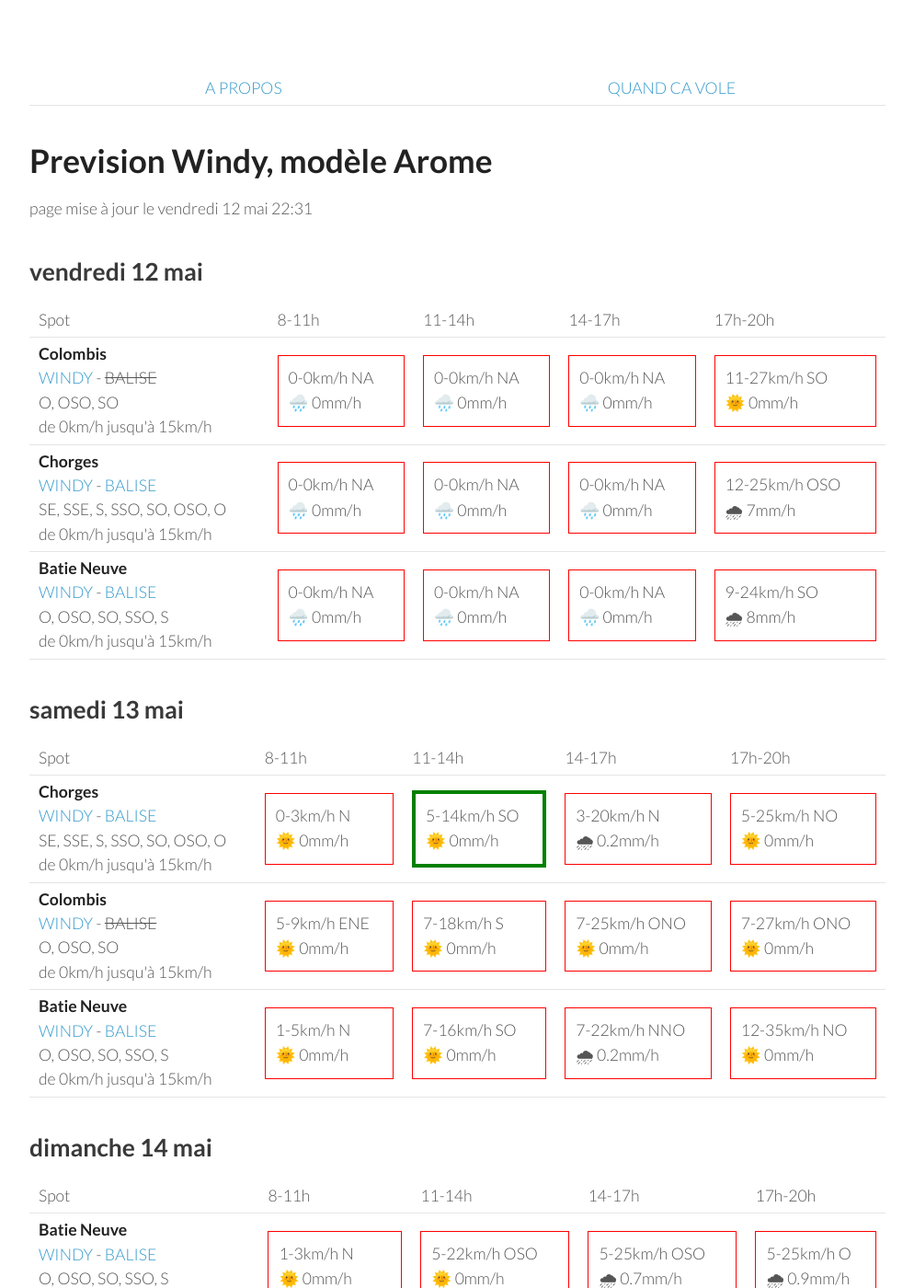
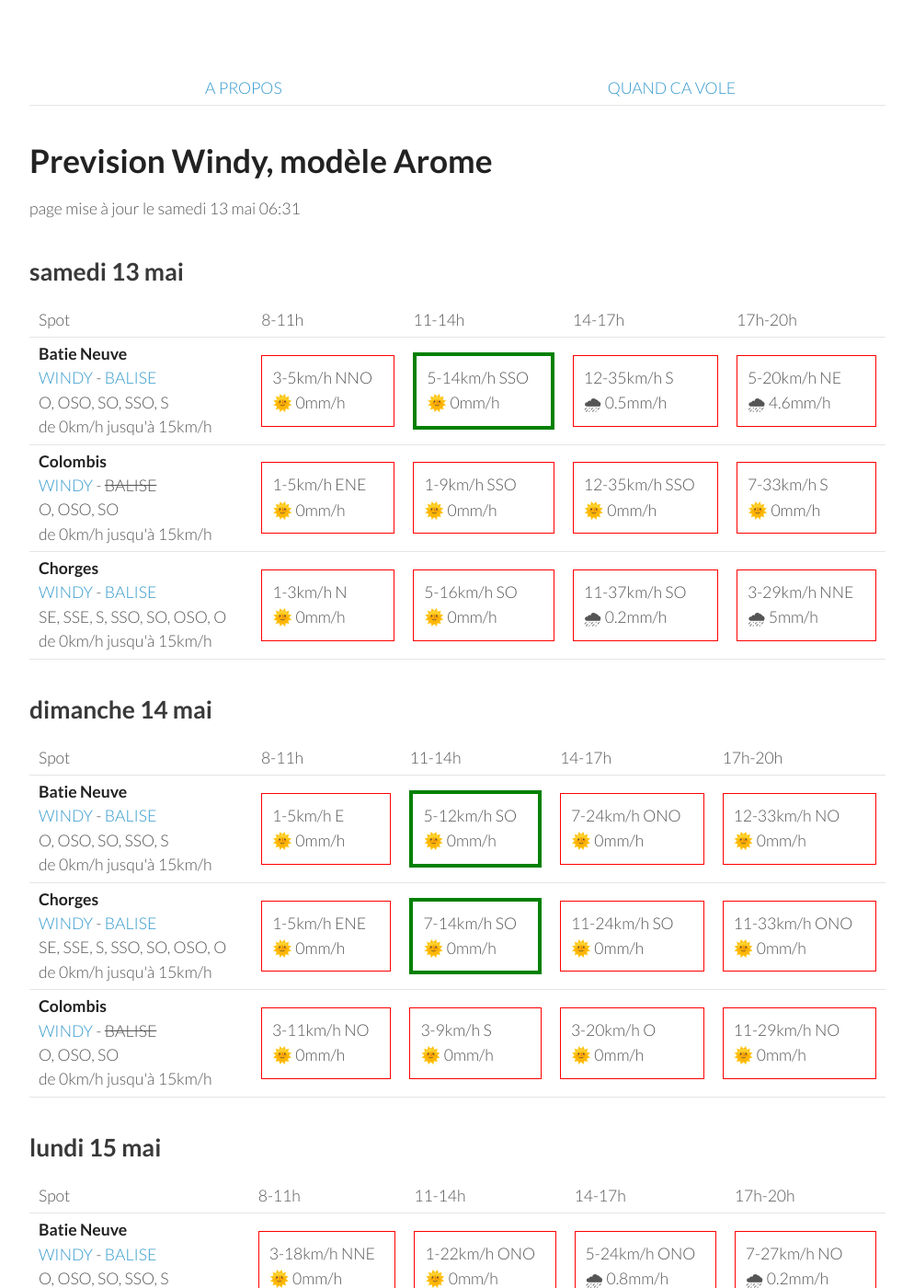
Before and after one commit to parapente-dans-le-nord/parapente-dans-le-nord.github.io, a Jekyll site: the page built from serre_poncon.markdown, in a window 1280 px wide and 1400 px high. Shown: the whole window at 92% size, without its empty margins (26-1020 px from the left). Built offline with Jekyll 4.4.1, drawn with Linux system fonts in a browser that asks for light colours; some of the changed text lies outside the part shown.

Commit message:
update index.markdown

```diff
--- a/serre_poncon.markdown
+++ b/serre_poncon.markdown
@@ -7,51 +7,8 @@ title:  "Tous les spots"
 {: .links}
 
 # Prevision Windy, modèle Arome
-page mise à jour le vendredi 12 mai 22:31
+page mise à jour le samedi 13 mai 06:31
 
-## vendredi 12 mai
-
-{::nomarkdown}
-<table>
-  <tbody>
-    <tr>
-      <td>Spot</td>
-      <td>8-11h</td>
-      <td>11-14h</td>
-      <td>14-17h</td>
-      <td>17h-20h</td>
-    </tr>
-<tr>
-        <td><strong>Colombis</strong><br><a href="https://windy.com/44.494/6.216?44.559,6.262,10">WINDY</a> - <span class="no-balise"> BALISE </span><br> <span class="vent-favorable">O, OSO, SO</span><br><span class="force-vent">de 0km/h jusqu'à 15km/h</span> </td>
-
-            <td><div class="not-flyable"><p>0-0km/h NA</p><p>🌧️ 0mm/h</p></div></td>
-            <td><div class="not-flyable"><p>0-0km/h NA</p><p>🌧️ 0mm/h</p></div></td>
-            <td><div class="not-flyable"><p>0-0km/h NA</p><p>🌧️ 0mm/h</p></div></td>
-            <td><div class="not-flyable"><p>11-27km/h SO</p><p>🌞 0mm/h</p></div></td>
-
-    </tr>
-<tr>
-        <td><strong>Chorges</strong><br><a href="https://windy.com/44.578/6.280?44.559,6.262,10">WINDY</a> - <span class=""><a href="https://www.openwindmap.org/PP554">BALISE</a> </span><br> <span class="vent-favorable">SE, SSE, S, SSO, SO, OSO, O</span><br><span class="force-vent">de 0km/h jusqu'à 15km/h</span> </td>
-
-            <td><div class="not-flyable"><p>0-0km/h NA</p><p>🌧️ 0mm/h</p></div></td>
-            <td><div class="not-flyable"><p>0-0km/h NA</p><p>🌧️ 0mm/h</p></div></td>
-            <td><div class="not-flyable"><p>0-0km/h NA</p><p>🌧️ 0mm/h</p></div></td>
-            <td><div class="not-flyable"><p>12-25km/h OSO</p><p>🌧 7mm/h</p></div></td>
-
-    </tr>
-<tr>
-        <td><strong>Batie Neuve</strong><br><a href="https://windy.com/44.584/6.236?44.559,6.262,10,m:eTtagly">WINDY</a> - <span class=""><a href="https://www.openwindmap.org/PP554">BALISE</a> </span><br> <span class="vent-favorable">O, OSO, SO, SSO, S</span><br><span class="force-vent">de 0km/h jusqu'à 15km/h</span> </td>
-
-            <td><div class="not-flyable"><p>0-0km/h NA</p><p>🌧️ 0mm/h</p></div></td>
-            <td><div class="not-flyable"><p>0-0km/h NA</p><p>🌧️ 0mm/h</p></div></td>
-            <td><div class="not-flyable"><p>0-0km/h NA</p><p>🌧️ 0mm/h</p></div></td>
-            <td><div class="not-flyable"><p>9-24km/h SO</p><p>🌧 8mm/h</p></div></td>
-
-    </tr>
-
-</tbody>
-</table>
-{:/}
 ## samedi 13 mai
 
 {::nomarkdown}
@@ -65,32 +22,32 @@ page mise à jour le vendredi 12 mai 22:31
       <td>17h-20h</td>
     </tr>
 <tr>
-        <td><strong>Chorges</strong><br><a href="https://windy.com/44.578/6.280?44.559,6.262,10">WINDY</a> - <span class=""><a href="https://www.openwindmap.org/PP554">BALISE</a> </span><br> <span class="vent-favorable">SE, SSE, S, SSO, SO, OSO, O</span><br><span class="force-vent">de 0km/h jusqu'à 15km/h</span> </td>
+        <td><strong>Batie Neuve</strong><br><a href="https://windy.com/44.584/6.236?44.559,6.262,10,m:eTtagly">WINDY</a> - <span class=""><a href="https://www.openwindmap.org/PP554">BALISE</a> </span><br> <span class="vent-favorable">O, OSO, SO, SSO, S</span><br><span class="force-vent">de 0km/h jusqu'à 15km/h</span> </td>
 
-            <td><div class="not-flyable"><p>0-3km/h N</p><p>🌞 0mm/h</p></div></td>
-            <td><div class="flyable"><p>5-14km/h SO</p><p>🌞 0mm/h</p></div></td>
-            <td><div class="not-flyable"><p>3-20km/h N</p><p>🌧 0.2mm/h</p></div></td>
-            <td><div class="not-flyable"><p>5-25km/h NO</p><p>🌞 0mm/h</p></div></td>
+            <td><div class="not-flyable"><p>3-5km/h NNO</p><p>🌞 0mm/h</p></div></td>
+            <td><div class="flyable"><p>5-14km/h SSO</p><p>🌞 0mm/h</p></div></td>
+            <td><div class="not-flyable"><p>12-35km/h S</p><p>🌧 0.5mm/h</p></div></td>
+            <td><div class="not-flyable"><p>5-20km/h NE</p><p>🌧 4.6mm/h</p></div></td>
 
 
     </tr>
 <tr>
         <td><strong>Colombis</strong><br><a href="https://windy.com/44.494/6.216?44.559,6.262,10">WINDY</a> - <span class="no-balise"> BALISE </span><br> <span class="vent-favorable">O, OSO, SO</span><br><span class="force-vent">de 0km/h jusqu'à 15km/h</span> </td>
 
-            <td><div class="not-flyable"><p>5-9km/h ENE</p><p>🌞 0mm/h</p></div></td>
-            <td><div class="not-flyable"><p>7-18km/h S</p><p>🌞 0mm/h</p></div></td>
-            <td><div class="not-flyable"><p>7-25km/h ONO</p><p>🌞 0mm/h</p></div></td>
-            <td><div class="not-flyable"><p>7-27km/h ONO</p><p>🌞 0mm/h</p></div></td>
+            <td><div class="not-flyable"><p>1-5km/h ENE</p><p>🌞 0mm/h</p></div></td>
+            <td><div class="not-flyable"><p>1-9km/h SSO</p><p>🌞 0mm/h</p></div></td>
+            <td><div class="not-flyable"><p>12-35km/h SSO</p><p>🌞 0mm/h</p></div></td>
+            <td><div class="not-flyable"><p>7-33km/h S</p><p>🌞 0mm/h</p></div></td>
 
 
     </tr>
 <tr>
-        <td><strong>Batie Neuve</strong><br><a href="https://windy.com/44.584/6.236?44.559,6.262,10,m:eTtagly">WINDY</a> - <span class=""><a href="https://www.openwindmap.org/PP554">BALISE</a> </span><br> <span class="vent-favorable">O, OSO, SO, SSO, S</span><br><span class="force-vent">de 0km/h jusqu'à 15km/h</span> </td>
+        <td><strong>Chorges</strong><br><a href="https://windy.com/44.578/6.280?44.559,6.262,10">WINDY</a> - <span class=""><a href="https://www.openwindmap.org/PP554">BALISE</a> </span><br> <span class="vent-favorable">SE, SSE, S, SSO, SO, OSO, O</span><br><span class="force-vent">de 0km/h jusqu'à 15km/h</span> </td>
 
-            <td><div class="not-flyable"><p>1-5km/h N</p><p>🌞 0mm/h</p></div></td>
-            <td><div class="not-flyable"><p>7-16km/h SO</p><p>🌞 0mm/h</p></div></td>
-            <td><div class="not-flyable"><p>7-22km/h NNO</p><p>🌧 0.2mm/h</p></div></td>
-            <td><div class="not-flyable"><p>12-35km/h NO</p><p>🌞 0mm/h</p></div></td>
+            <td><div class="not-flyable"><p>1-3km/h N</p><p>🌞 0mm/h</p></div></td>
+            <td><div class="not-flyable"><p>5-16km/h SO</p><p>🌞 0mm/h</p></div></td>
+            <td><div class="not-flyable"><p>11-37km/h SO</p><p>🌧 0.2mm/h</p></div></td>
+            <td><div class="not-flyable"><p>3-29km/h NNE</p><p>🌧 5mm/h</p></div></td>
 
 
     </tr>
@@ -113,30 +70,30 @@ page mise à jour le vendredi 12 mai 22:31
 <tr>
         <td><strong>Batie Neuve</strong><br><a href="https://windy.com/44.584/6.236?44.559,6.262,10,m:eTtagly">WINDY</a> - <span class=""><a href="https://www.openwindmap.org/PP554">BALISE</a> </span><br> <span class="vent-favorable">O, OSO, SO, SSO, S</span><br><span class="force-vent">de 0km/h jusqu'à 15km/h</span> </td>
 
-            <td><div class="not-flyable"><p>1-3km/h N</p><p>🌞 0mm/h</p></div></td>
-            <td><div class="not-flyable"><p>5-22km/h OSO</p><p>🌞 0mm/h</p></div></td>
-            <td><div class="not-flyable"><p>5-25km/h OSO</p><p>🌧 0.7mm/h</p></div></td>
-            <td><div class="not-flyable"><p>5-25km/h O</p><p>🌧 0.9mm/h</p></div></td>
+            <td><div class="not-flyable"><p>1-5km/h E</p><p>🌞 0mm/h</p></div></td>
+            <td><div class="flyable"><p>5-12km/h SO</p><p>🌞 0mm/h</p></div></td>
+            <td><div class="not-flyable"><p>7-24km/h ONO</p><p>🌞 0mm/h</p></div></td>
+            <td><div class="not-flyable"><p>12-33km/h NO</p><p>🌞 0mm/h</p></div></td>
+
+
+    </tr>
+<tr>
+        <td><strong>Chorges</strong><br><a href="https://windy.com/44.578/6.280?44.559,6.262,10">WINDY</a> - <span class=""><a href="https://www.openwindmap.org/PP554">BALISE</a> </span><br> <span class="vent-favorable">SE, SSE, S, SSO, SO, OSO, O</span><br><span class="force-vent">de 0km/h jusqu'à 15km/h</span> </td>
+
+            <td><div class="not-flyable"><p>1-5km/h ENE</p><p>🌞 0mm/h</p></div></td>
+            <td><div class="flyable"><p>7-14km/h SO</p><p>🌞 0mm/h</p></div></td>
+            <td><div class="not-flyable"><p>11-24km/h SO</p><p>🌞 0mm/h</p></div></td>
+            <td><div class="not-flyable"><p>11-33km/h ONO</p><p>🌞 0mm/h</p></div></td>
 
 
     </tr>
 <tr>
         <td><strong>Colombis</strong><br><a href="https://windy.com/44.494/6.216?44.559,6.262,10">WINDY</a> - <span class="no-balise"> BALISE </span><br> <span class="vent-favorable">O, OSO, SO</span><br><span class="force-vent">de 0km/h jusqu'à 15km/h</span> </td>
 
-            <td><div class="not-flyable"><p>7-16km/h NE</p><p>🌞 0mm/h</p></div></td>
-            <td><div class="not-flyable"><p>3-16km/h ONO</p><p>🌞 0mm/h</p></div></td>
-            <td><div class="not-flyable"><p>5-20km/h ONO</p><p>🌞 0mm/h</p></div></td>
-            <td><div class="not-flyable"><p>5-31km/h O</p><p>🌧 0.5mm/h</p></div></td>
-
-
-    </tr>
-<tr>
-        <td><strong>Chorges</strong><br><a href="https://windy.com/44.578/6.280?44.559,6.262,10">WINDY</a> - <span class=""><a href="https://www.openwindmap.org/PP554">BALISE</a> </span><br> <span class="vent-favorable">SE, SSE, S, SSO, SO, OSO, O</span><br><span class="force-vent">de 0km/h jusqu'à 15km/h</span> </td>
-
-            <td><div class="not-flyable"><p>1-5km/h NNE</p><p>🌞 0mm/h</p></div></td>
-            <td><div class="not-flyable"><p>5-22km/h OSO</p><p>🌞 0mm/h</p></div></td>
-            <td><div class="not-flyable"><p>5-27km/h OSO</p><p>🌧 0.6mm/h</p></div></td>
-            <td><div class="not-flyable"><p>5-27km/h O</p><p>🌧 0.6mm/h</p></div></td>
+            <td><div class="not-flyable"><p>3-11km/h NO</p><p>🌞 0mm/h</p></div></td>
+            <td><div class="not-flyable"><p>3-9km/h S</p><p>🌞 0mm/h</p></div></td>
+            <td><div class="not-flyable"><p>3-20km/h O</p><p>🌞 0mm/h</p></div></td>
+            <td><div class="not-flyable"><p>11-29km/h NO</p><p>🌞 0mm/h</p></div></td>
 
 
     </tr>
@@ -160,29 +117,29 @@ page mise à jour le vendredi 12 mai 22:31
         <td><strong>Batie Neuve</strong><br><a href="https://windy.com/44.584/6.236?44.559,6.262,10,m:eTtagly">WINDY</a> - <span class=""><a href="https://www.openwindmap.org/PP554">BALISE</a> </span><br> <span class="vent-favorable">O, OSO, SO, SSO, S</span><br><span class="force-vent">de 0km/h jusqu'à 15km/h</span> </td>
 
             <td><div class="not-flyable"><p>3-18km/h NNE</p><p>🌞 0mm/h</p></div></td>
-            <td><div class="not-flyable"><p>3-22km/h ONO</p><p>🌞 0mm/h</p></div></td>
-            <td><div class="not-flyable"><p>3-24km/h O</p><p>🌧 0.6mm/h</p></div></td>
-            <td><div class="not-flyable"><p>9-31km/h ONO</p><p>🌞 0mm/h</p></div></td>
+            <td><div class="not-flyable"><p>1-22km/h ONO</p><p>🌞 0mm/h</p></div></td>
+            <td><div class="not-flyable"><p>5-24km/h ONO</p><p>🌧 0.8mm/h</p></div></td>
+            <td><div class="not-flyable"><p>7-27km/h NO</p><p>🌧 0.2mm/h</p></div></td>
 
 
     </tr>
 <tr>
         <td><strong>Colombis</strong><br><a href="https://windy.com/44.494/6.216?44.559,6.262,10">WINDY</a> - <span class="no-balise"> BALISE </span><br> <span class="vent-favorable">O, OSO, SO</span><br><span class="force-vent">de 0km/h jusqu'à 15km/h</span> </td>
 
-            <td><div class="not-flyable"><p>1-14km/h ESE</p><p>🌞 0mm/h</p></div></td>
-            <td><div class="not-flyable"><p>5-20km/h NO</p><p>🌞 0mm/h</p></div></td>
-            <td><div class="not-flyable"><p>7-25km/h O</p><p>🌧 0.2mm/h</p></div></td>
-            <td><div class="not-flyable"><p>11-33km/h ONO</p><p>🌞 0mm/h</p></div></td>
+            <td><div class="not-flyable"><p>3-14km/h ENE</p><p>🌞 0mm/h</p></div></td>
+            <td><div class="not-flyable"><p>3-18km/h NO</p><p>🌞 0mm/h</p></div></td>
+            <td><div class="not-flyable"><p>7-25km/h NO</p><p>🌞 0mm/h</p></div></td>
+            <td><div class="not-flyable"><p>9-29km/h NO</p><p>🌧 0.3mm/h</p></div></td>
 
 
     </tr>
 <tr>
         <td><strong>Chorges</strong><br><a href="https://windy.com/44.578/6.280?44.559,6.262,10">WINDY</a> - <span class=""><a href="https://www.openwindmap.org/PP554">BALISE</a> </span><br> <span class="vent-favorable">SE, SSE, S, SSO, SO, OSO, O</span><br><span class="force-vent">de 0km/h jusqu'à 15km/h</span> </td>
 
-            <td><div class="not-flyable"><p>3-18km/h NE</p><p>🌞 0mm/h</p></div></td>
-            <td><div class="not-flyable"><p>1-22km/h ONO</p><p>🌞 0mm/h</p></div></td>
-            <td><div class="not-flyable"><p>3-24km/h O</p><p>🌧 0.4mm/h</p></div></td>
-            <td><div class="not-flyable"><p>7-27km/h ONO</p><p>🌞 0mm/h</p></div></td>
+            <td><div class="not-flyable"><p>3-20km/h NE</p><p>🌞 0mm/h</p></div></td>
+            <td><div class="not-flyable"><p>0-22km/h N</p><p>🌞 0mm/h</p></div></td>
+            <td><div class="not-flyable"><p>3-24km/h ONO</p><p>🌧 0.8mm/h</p></div></td>
+            <td><div class="not-flyable"><p>5-24km/h ONO</p><p>🌧 0.4mm/h</p></div></td>
 
 
     </tr>
@@ -205,8 +162,8 @@ page mise à jour le vendredi 12 mai 22:31
 <tr>
         <td><strong>Batie Neuve</strong><br><a href="https://windy.com/44.584/6.236?44.559,6.262,10,m:eTtagly">WINDY</a> - <span class=""><a href="https://www.openwindmap.org/PP554">BALISE</a> </span><br> <span class="vent-favorable">O, OSO, SO, SSO, S</span><br><span class="force-vent">de 0km/h jusqu'à 15km/h</span> </td>
 
-            <td><div class="not-flyable"><p>5-25km/h N</p><p>🌞 0mm/h</p></div></td>
-            <td><div class="not-flyable"><p>7-29km/h NNO</p><p>🌞 0mm/h</p></div></td>
+            <td><div class="not-flyable"><p>5-25km/h NNO</p><p>🌞 0mm/h</p></div></td>
+            <td><div class="not-flyable"><p>7-29km/h NO</p><p>🌞 0mm/h</p></div></td>
             <td><div class="not-flyable"><p>11-37km/h NO</p><p>🌞 0mm/h</p></div></td>
             <td><div class="not-flyable"><p>12-48km/h NO</p><p>🌞 0mm/h</p></div></td>
 
@@ -215,8 +172,8 @@ page mise à jour le vendredi 12 mai 22:31
 <tr>
         <td><strong>Colombis</strong><br><a href="https://windy.com/44.494/6.216?44.559,6.262,10">WINDY</a> - <span class="no-balise"> BALISE </span><br> <span class="vent-favorable">O, OSO, SO</span><br><span class="force-vent">de 0km/h jusqu'à 15km/h</span> </td>
 
-            <td><div class="not-flyable"><p>3-20km/h N</p><p>🌞 0mm/h</p></div></td>
-            <td><div class="not-flyable"><p>9-27km/h NO</p><p>🌞 0mm/h</p></div></td>
+            <td><div class="not-flyable"><p>5-20km/h N</p><p>🌞 0mm/h</p></div></td>
+            <td><div class="not-flyable"><p>9-29km/h NO</p><p>🌞 0mm/h</p></div></td>
             <td><div class="not-flyable"><p>12-38km/h NO</p><p>🌞 0mm/h</p></div></td>
             <td><div class="not-flyable"><p>14-50km/h NO</p><p>🌞 0mm/h</p></div></td>
 
@@ -225,8 +182,8 @@ page mise à jour le vendredi 12 mai 22:31
 <tr>
         <td><strong>Chorges</strong><br><a href="https://windy.com/44.578/6.280?44.559,6.262,10">WINDY</a> - <span class=""><a href="https://www.openwindmap.org/PP554">BALISE</a> </span><br> <span class="vent-favorable">SE, SSE, S, SSO, SO, OSO, O</span><br><span class="force-vent">de 0km/h jusqu'à 15km/h</span> </td>
 
-            <td><div class="not-flyable"><p>3-25km/h NNE</p><p>🌞 0mm/h</p></div></td>
-            <td><div class="not-flyable"><p>5-27km/h NNO</p><p>🌞 0mm/h</p></div></td>
+            <td><div class="not-flyable"><p>3-24km/h N</p><p>🌞 0mm/h</p></div></td>
+            <td><div class="not-flyable"><p>5-27km/h NO</p><p>🌞 0mm/h</p></div></td>
             <td><div class="not-flyable"><p>7-33km/h NNO</p><p>🌧 0.3mm/h</p></div></td>
             <td><div class="not-flyable"><p>7-40km/h NO</p><p>🌞 0mm/h</p></div></td>
 
```
